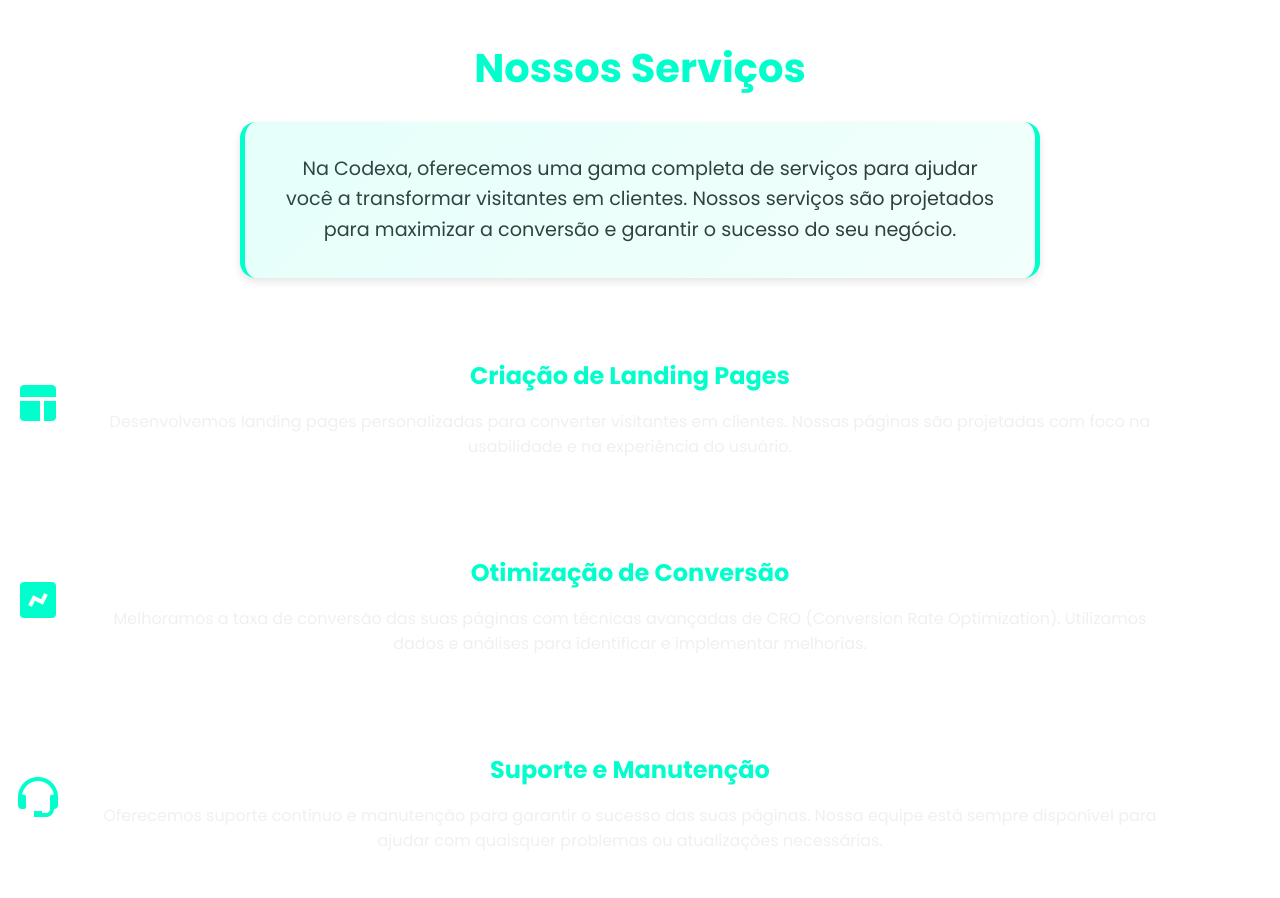
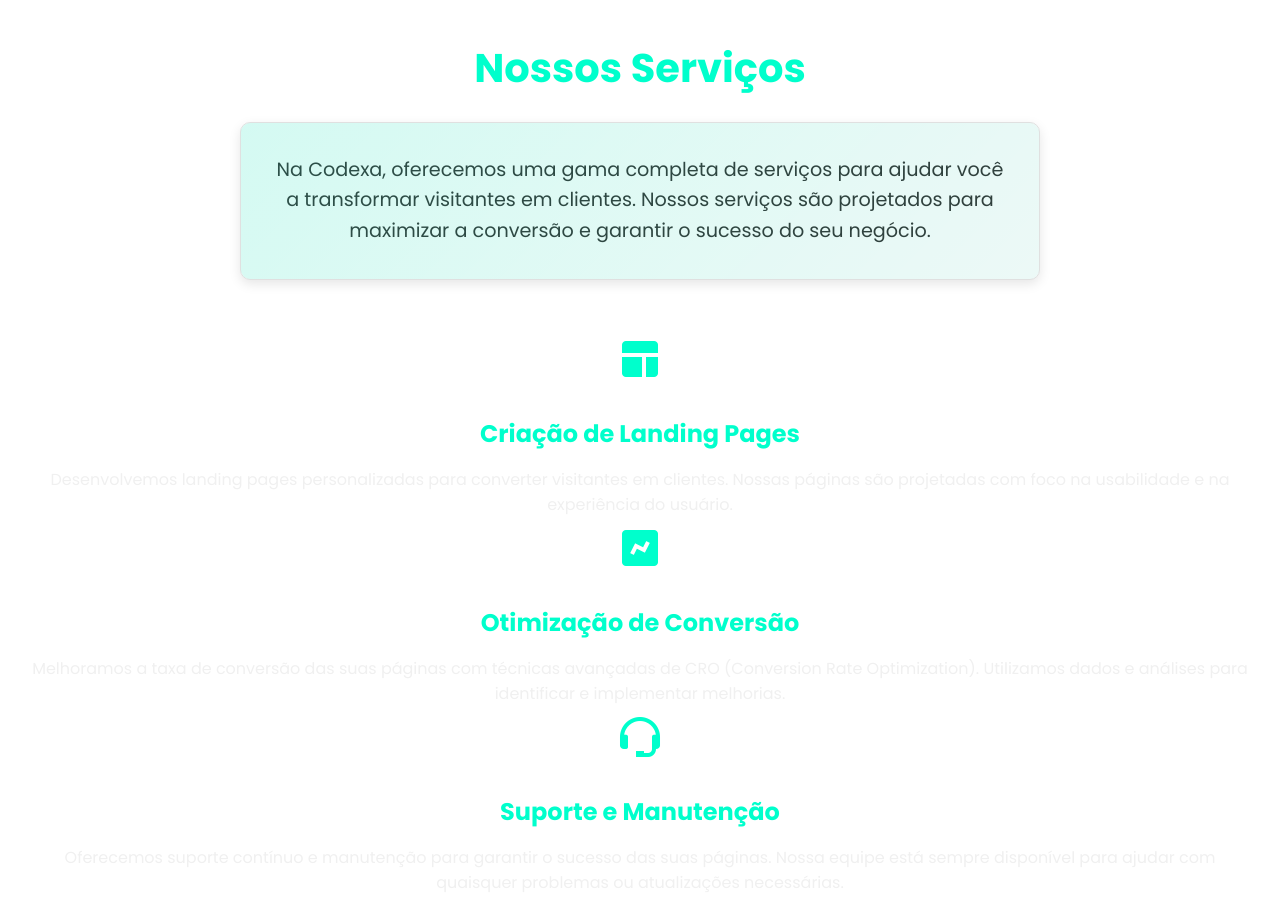
Before and after one commit to devluizmarcolino/Codexa, a plain HTML site: page index.html in a window 1280 px wide. Shown: the part 1440-2338 px from the top of the page. Drawn offline with nearby package versions, Linux system fonts and the light colour scheme.

Commit message:
fix: alteração na cor da descrição do serviços e benefícios

```diff
--- a/src/css/global.css
+++ b/src/css/global.css
@@ -300,23 +300,22 @@ nav a i {
     margin-bottom: 1.5rem;
     color: #00ffcc;
 }
-.services-list {
-    display: flex;
-    flex-direction: column;
+
+.services-grid {
+    display: grid;
+    grid-template-columns: repeat(auto-fit, minmax(300px, 1fr));
     gap: 2rem;
 }
 
-.service-item {
-    display: flex;
-    align-items: center;
-    gap: 2rem;
+.service {
     background: rgba(255, 255, 255, 0.1);
     padding: 2rem;
     border-radius: 1rem;
     transition: transform 0.3s, box-shadow 0.3s;
+    text-align: left;
 }
 
-.service-item:hover {
+.service:hover {
     transform: translateY(-10px);
     box-shadow: 0 8px 12px rgba(0, 255, 204, 0.2);
 }
@@ -324,6 +323,7 @@ nav a i {
 .service-icon {
     font-size: 3rem;
     color: #00ffcc;
+    margin-bottom: 1rem;
 }
 
 .service-text h3 {
@@ -336,7 +336,6 @@ nav a i {
     font-size: 1rem;
     color: #f0f0f0;
 }
-
 .benefits-subsection {
     margin-top: 4rem;
     background: var(--green-dark);
@@ -360,13 +359,12 @@ nav a i {
     margin-right: auto;
     line-height: 1.6;
     text-align: center;
-    background: #ffffff;
+    background: #f9f9f9;
     padding: 2rem;
-    border-radius: 1rem;
-    box-shadow: 0 4px 8px rgba(0, 0, 0, 0.1);
-    color: #333333;
-    border-left: 5px solid #00ffcc;
-    border-right: 5px solid #00ffcc;
+    border-radius: 10px;
+    box-shadow: 0 4px 12px rgba(0, 0, 0, 0.1);
+    color: #333;
+    border: 1px solid #e0e0e0;
     position: relative;
     overflow: hidden;
 }
@@ -378,7 +376,7 @@ nav a i {
     left: 0;
     width: 100%;
     height: 100%;
-    background: linear-gradient(135deg, rgba(0, 255, 204, 0.1), rgba(0, 255, 204, 0.05));
+    background: linear-gradient(135deg, rgba(0, 255, 204, 0.15), rgba(0, 255, 204, 0.05));
     z-index: 0;
     pointer-events: none;
 }
```
